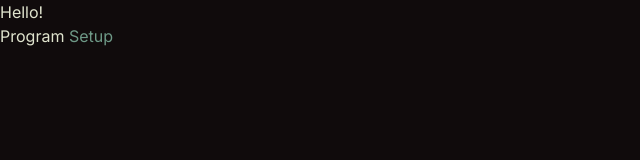
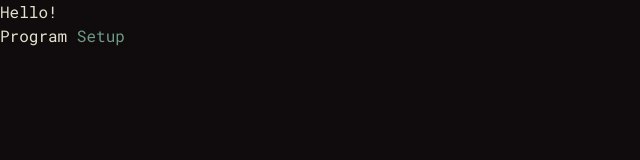
Before and after one commit to jotavetech/baseschallenge, a Next.js app: page / in a window 1280 px wide. Shown: the top 160 px of the page, without its empty margins (0-640 px from the left). Built offline with nearby package versions, Linux system fonts and the light colour scheme.

Commit message:
add roboto font

```diff
--- a/app/layout.tsx
+++ b/app/layout.tsx
@@ -1,8 +1,8 @@
 import type { Metadata } from "next";
-import { Inter } from "next/font/google";
+import { Roboto_Mono } from "next/font/google";
 import "./globals.css";
 
-const inter = Inter({ subsets: ["latin"] });
+const font = Roboto_Mono({ subsets: ["latin"] });
 
 export const metadata: Metadata = {
   title: "Bases Challange",
@@ -16,7 +16,7 @@
 }>) {
   return (
     <html lang="en" className="dark">
-      <body className={inter.className}>{children}</body>
+      <body className={font.className}>{children}</body>
     </html>
   );
 }
```
